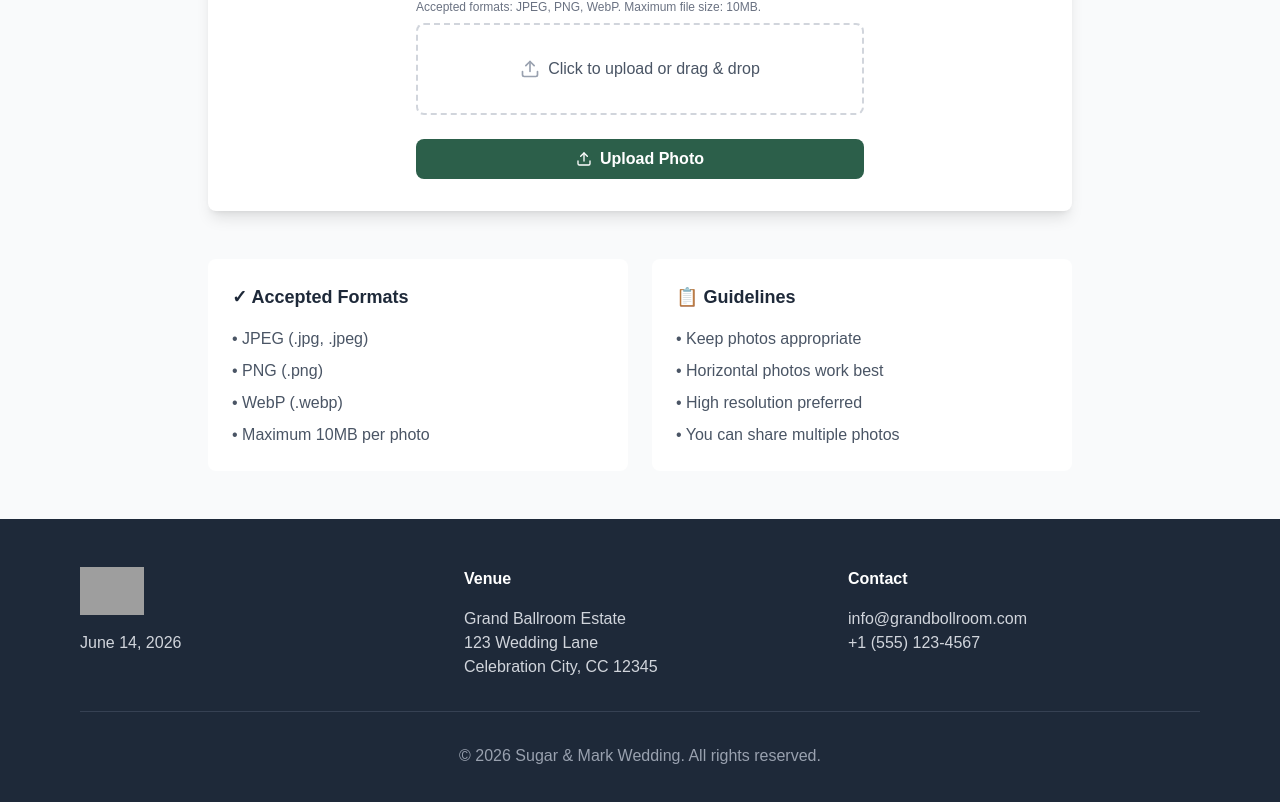
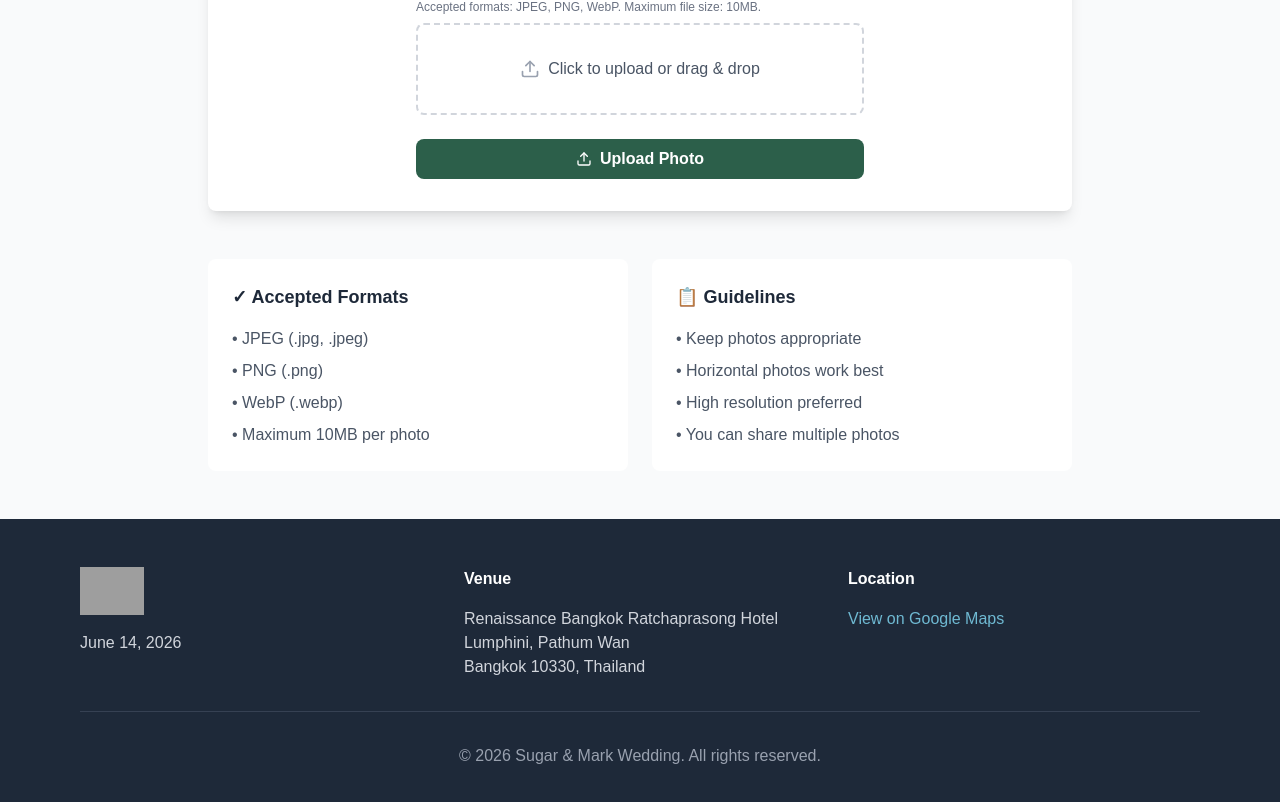
Before and after one commit to noppamath/sugar-mark-wedding, a Next.js app: page /upload in a window 1280 px wide. Shown: the part 439-1241 px from the top of the page. Built offline with nearby package versions, Linux system fonts and the light colour scheme; grey boxes are pictures that could not be loaded.

Commit message:
feat: update venue details and schedule for Sugar & Mark's wedding, including location, timings, and event descriptions

```diff
--- a/app/layout.tsx
+++ b/app/layout.tsx
@@ -16,12 +16,12 @@ const geistMono = Geist_Mono({
 
 export const metadata: Metadata = {
   title: "Sugar & Mark's Wedding",
-  description: "Join us for the celebration of Sugar & Mark's wedding. View the schedule, venue details, and share your favorite moments in our guest gallery.",
-  keywords: "wedding, celebration, gallery, schedule, venue, Sugar, Mark",
+  description: "Join us for the celebration of Sugar & Mark's wedding on June 14, 2026 at Renaissance Bangkok Ratchaprasong Hotel. View the schedule, venue details, and share your favorite moments.",
+  keywords: "wedding, celebration, gallery, schedule, venue, Sugar, Mark, Bangkok, Renaissance",
   authors: [{ name: "Sugar & Mark" }],
   openGraph: {
     title: "Sugar & Mark's Wedding Celebration",
-    description: "Join us for a special day of love and celebration",
+    description: "Join us for a special day of love and celebration in Bangkok",
     type: "website",
     locale: "en_US",
     siteName: "Sugar & Mark Wedding",
@@ -29,7 +29,7 @@ export const metadata: Metadata = {
   twitter: {
     card: "summary_large_image",
     title: "Sugar & Mark's Wedding",
-    description: "Join us for the celebration of our special day",
+    description: "Join us for the celebration of our special day in Bangkok",
   },
   robots: {
     index: true,
--- a/components/EventActionsBar.tsx
+++ b/components/EventActionsBar.tsx
@@ -6,12 +6,12 @@ import { Calendar, ChevronDown, Mail } from 'lucide-react';
 const EVENT = {
   title: "Sugar & Mark's Wedding",
   description: 'Join us for our wedding celebration!',
-  location: 'Grand Ballroom Estate, 123 Wedding Lane, Celebration City, CC 12345',
+  location: 'Renaissance Bangkok Ratchaprasong Hotel, Lumphini, Pathum Wan, Bangkok 10330, Thailand',
   /** Date/time in YYYYMMDDTHHMMSS (local, no timezone suffix) */
-  startLocal: '20260614T140000',
-  endLocal: '20260614T230000',
+  startLocal: '20260614T180000',
+  endLocal: '20260614T210000',
   /** ISO date range for Google Calendar (local floating) */
-  googleDates: '20260614T140000/20260614T230000',
+  googleDates: '20260614T180000/20260614T210000',
 };
 
 /** Google Calendar URL */
--- a/components/Footer.tsx
+++ b/components/Footer.tsx
@@ -23,14 +23,20 @@ export default function Footer() {
           </div>
           <div>
             <h4 className="font-bold mb-4">Venue</h4>
-            <p className="text-gray-300">Grand Ballroom Estate</p>
-            <p className="text-gray-300">123 Wedding Lane</p>
-            <p className="text-gray-300">Celebration City, CC 12345</p>
+            <p className="text-gray-300">Renaissance Bangkok Ratchaprasong Hotel</p>
+            <p className="text-gray-300">Lumphini, Pathum Wan</p>
+            <p className="text-gray-300">Bangkok 10330, Thailand</p>
           </div>
           <div>
-            <h4 className="font-bold mb-4">Contact</h4>
-            <p className="text-gray-300">info@grandbollroom.com</p>
-            <p className="text-gray-300">+1 (555) 123-4567</p>
+            <h4 className="font-bold mb-4">Location</h4>
+            <a
+              href="https://maps.app.goo.gl/UUSj88akKYJEQ5Me7"
+              target="_blank"
+              rel="noopener noreferrer"
+              className="text-accent-300 hover:text-accent-200 transition-colors"
+            >
+              View on Google Maps
+            </a>
           </div>
         </div>
         <div className="border-t border-gray-700 pt-8 text-center text-gray-400">
--- a/public/data/ceremony.json
+++ b/public/data/ceremony.json
@@ -1,54 +1,25 @@
 {
-  "title": "Wedding Ceremony",
-  "duration": "45 minutes",
-  "location": "Main Hall",
-  "startTime": "14:30",
-  "description": "Join us as Sugar and Mark unite in marriage",
-  "processional": {
-    "order": [
-      "Ushers",
-      "Bridesmaids",
-      "Groomsmen",
-      "Parents of Bride",
-      "Bride's Father and Bride",
-      "Groom"
-    ]
-  },
-  "participants": [
+  "title": "Wedding Reception",
+  "location": "Royal Maneeya Ballroom, Renaissance Bangkok Ratchaprasong Hotel",
+  "startTime": "19:00",
+  "description": "Join us as Sugar and Mark celebrate their love",
+  "specialMoments": [
     {
-      "name": "Reverend Johnson",
-      "role": "Officiant"
+      "time": "19:30",
+      "description": "Bride entrance"
     },
     {
-      "name": "Sarah Miller",
-      "role": "Maid of Honor"
+      "time": "19:45",
+      "description": "Champagne toast"
     },
     {
-      "name": "James Davis",
-      "role": "Best Man"
+      "time": "20:00",
+      "description": "Wedding toast"
+    },
+    {
+      "time": "20:20",
+      "description": "Bouquet toss"
     }
   ],
-  "specialMoments": [
-    {
-      "time": "14:35",
-      "description": "Exchange of vows"
-    },
-    {
-      "time": "14:40",
-      "description": "Ring exchange"
-    },
-    {
-      "time": "14:42",
-      "description": "First kiss"
-    },
-    {
-      "time": "14:45",
-      "description": "Presentation as married couple"
-    }
-  ],
-  "traditions": [
-    "Unity candle ceremony",
-    "Handfasting ritual"
-  ],
-  "notes": "Please turn off cell phones and cameras. Professional photographer will capture all moments."
+  "notes": "Please turn off cell phones during key moments. Professional photographer will capture all memories."
 }
--- a/public/data/schedule.json
+++ b/public/data/schedule.json
@@ -3,45 +3,52 @@
   "events": [
     {
       "id": 1,
-      "time": "14:00",
-      "title": "Guests Arrival",
-      "description": "Welcome and registration of guests",
-      "location": "Venue Entrance"
+      "time": "18:00",
+      "title": "Photo Session & Buffet Dinner",
+      "description": "Buffet dinner opens and photo session begins",
+      "location": "Royal Maneeya Ballroom"
     },
     {
       "id": 2,
-      "time": "14:30",
-      "title": "Ceremony Begins",
-      "description": "The main wedding ceremony",
-      "location": "Main Hall"
+      "time": "19:00",
+      "title": "Wedding Reception",
+      "description": "Wedding reception begins",
+      "location": "Royal Maneeya Ballroom"
     },
     {
       "id": 3,
-      "time": "15:30",
-      "title": "Photos & Cocktail Hour",
-      "description": "Professional photos and light refreshments",
-      "location": "Photo Area & Lounge"
+      "time": "19:30",
+      "title": "Bride Entrance",
+      "description": "The bride makes her grand entrance",
+      "location": "Royal Maneeya Ballroom"
     },
     {
       "id": 4,
-      "time": "16:30",
-      "title": "Dinner Reception",
-      "description": "Dinner service and toasts",
-      "location": "Main Hall"
+      "time": "19:45",
+      "title": "Champagne Toast",
+      "description": "Celebrating with a champagne toast",
+      "location": "Royal Maneeya Ballroom"
     },
     {
       "id": 5,
-      "time": "18:00",
-      "title": "First Dance",
-      "description": "First dance and dancing begins",
-      "location": "Main Hall"
+      "time": "20:00",
+      "title": "Wedding Toast",
+      "description": "Heartfelt toasts and speeches",
+      "location": "Royal Maneeya Ballroom"
     },
     {
       "id": 6,
-      "time": "22:00",
-      "title": "Send-Off",
-      "description": "Farewell and end of celebration",
-      "location": "Venue Entrance"
+      "time": "20:20",
+      "title": "Bouquet Toss",
+      "description": "The bouquet toss",
+      "location": "Royal Maneeya Ballroom"
+    },
+    {
+      "id": 7,
+      "time": "21:00",
+      "title": "Farewell",
+      "description": "End of celebration — thank you for celebrating with us!",
+      "location": "Royal Maneeya Ballroom"
     }
   ]
 }
--- a/public/data/venue.json
+++ b/public/data/venue.json
@@ -1,29 +1,14 @@
 {
-  "name": "Grand Ballroom Estate",
-  "address": "123 Wedding Lane, Celebration City, CC 12345",
-  "phone": "+1 (555) 123-4567",
-  "email": "info@grandbollroom.com",
-  "description": "A beautiful and elegant venue perfect for your special day",
-  "capacity": "200 guests",
-  "amenities": [
-    "Indoor ceremony hall",
-    "Reception ballroom",
-    "Bridal suite",
-    "Parking for 150 vehicles",
-    "Full catering facilities",
-    "Dance floor with DJ booth"
-  ],
+  "name": "Renaissance Bangkok Ratchaprasong Hotel",
+  "eventRoom": "Royal Maneeya Ballroom",
+  "address": "Lumphini, Pathum Wan, Bangkok 10330, Thailand",
+  "mapsUrl": "https://maps.app.goo.gl/UUSj88akKYJEQ5Me7",
+  "description": "A luxurious 5-star hotel in the heart of Bangkok's Ratchaprasong district, offering world-class facilities and elegant event spaces.",
   "coordinates": {
-    "latitude": 40.7128,
-    "longitude": -74.0060
+    "latitude": 13.7463,
+    "longitude": 100.5415
   },
-  "parking": {
-    "available": true,
-    "spaces": 150,
-    "valet": true,
-    "cost": "Free"
-  },
-  "directions": "Located off Main Street, 5 minutes from downtown. See our website for detailed directions.",
+  "directions": "Located in Lumphini, Pathum Wan, Bangkok. See Google Maps for detailed directions.",
   "accessibility": {
     "wheelchair": true,
     "elevator": true,
```
Also changed, not shown: app/page.tsx (+36 -75 lines), app/venue/page.tsx (+40 -65 lines).
